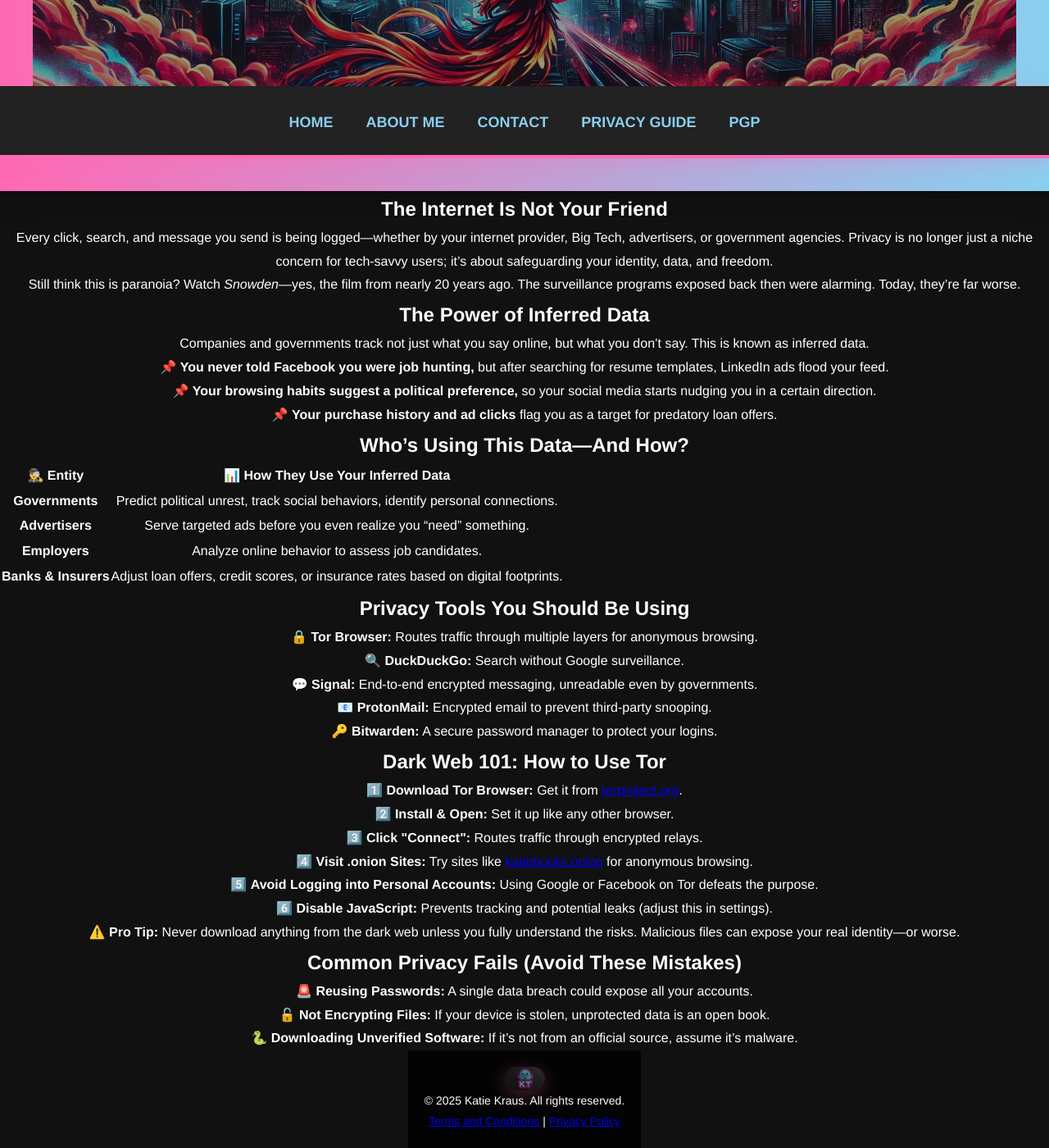
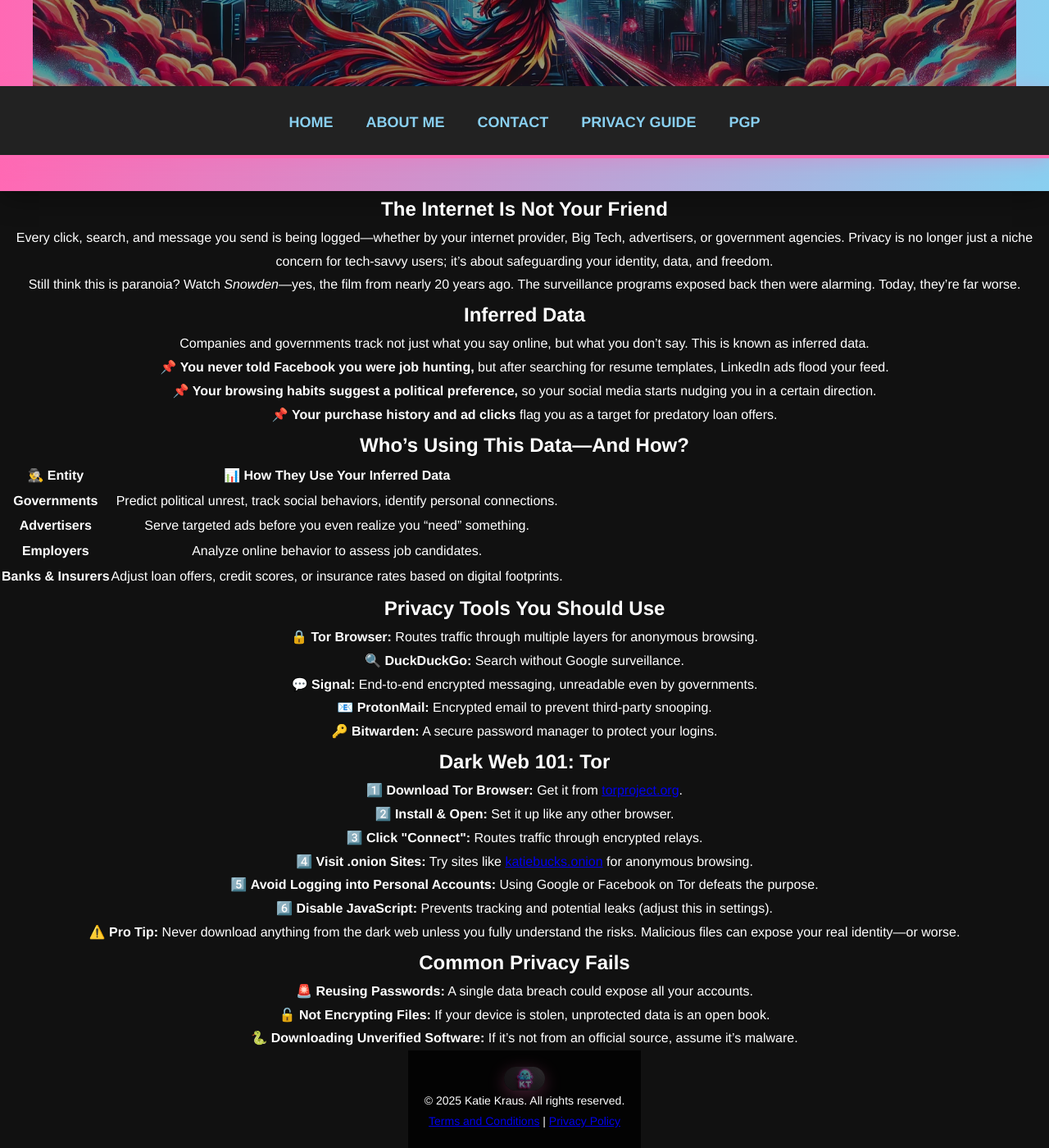
Before and after one commit to katiebucks/katiebucks.xyz, a Jekyll site: the page built from privacyguide.html, in a window 1280 px wide and 1400 px high, scrolled down 335 px. Shown: the whole window at 82% size. Built offline with Jekyll 4.4.1, drawn with Linux system fonts in a browser that asks for light colours.

Commit message:
Update privacyguide.html

```diff
--- a/privacyguide.html
+++ b/privacyguide.html
@@ -12,7 +12,7 @@ description: "Comprehensive guide to online anonymity, Tor, and secure browsing.
     </section>
 
     <section class="data-inference">
-        <h2>The Power of Inferred Data</h2>
+        <h2>Inferred Data</h2>
         <p class="section-text">Companies and governments track not just what you say online, but what you don’t say. This is known as inferred data.</p>
         <p>📌 <strong>You never told Facebook you were job hunting,</strong> but after searching for resume templates, LinkedIn ads flood your feed.</p>
         <p>📌 <strong>Your browsing habits suggest a political preference,</strong> so your social media starts nudging you in a certain direction.</p>
@@ -46,7 +46,7 @@ description: "Comprehensive guide to online anonymity, Tor, and secure browsing.
     </section>
 
     <section class="privacy-tools">
-        <h2>Privacy Tools You Should Be Using</h2>
+        <h2>Privacy Tools You Should Use</h2>
         <p>🔒 <strong>Tor Browser:</strong> Routes traffic through multiple layers for anonymous browsing.</p>
         <p>🔍 <strong>DuckDuckGo:</strong> Search without Google surveillance.</p>
         <p>💬 <strong>Signal:</strong> End-to-end encrypted messaging, unreadable even by governments.</p>
@@ -55,7 +55,7 @@ description: "Comprehensive guide to online anonymity, Tor, and secure browsing.
     </section>
 
     <section class="dark-web">
-        <h2>Dark Web 101: How to Use Tor</h2>
+        <h2>Dark Web 101: Tor</h2>
         <p>1️⃣ <strong>Download Tor Browser:</strong> Get it from <a href="https://www.torproject.org" target="_blank">torproject.org</a>.</p>
         <p>2️⃣ <strong>Install & Open:</strong> Set it up like any other browser.</p>
         <p>3️⃣ <strong>Click "Connect":</strong> Routes traffic through encrypted relays.</p>
@@ -66,7 +66,7 @@ description: "Comprehensive guide to online anonymity, Tor, and secure browsing.
     </section>
 
     <section class="privacy-fails">
-        <h2>Common Privacy Fails (Avoid These Mistakes)</h2>
+        <h2>Common Privacy Fails</h2>
         <p>🚨 <strong>Reusing Passwords:</strong> A single data breach could expose all your accounts.</p>
         <p>🔓 <strong>Not Encrypting Files:</strong> If your device is stolen, unprotected data is an open book.</p>
         <p>🐍 <strong>Downloading Unverified Software:</strong> If it’s not from an official source, assume it’s malware.</p>
```
